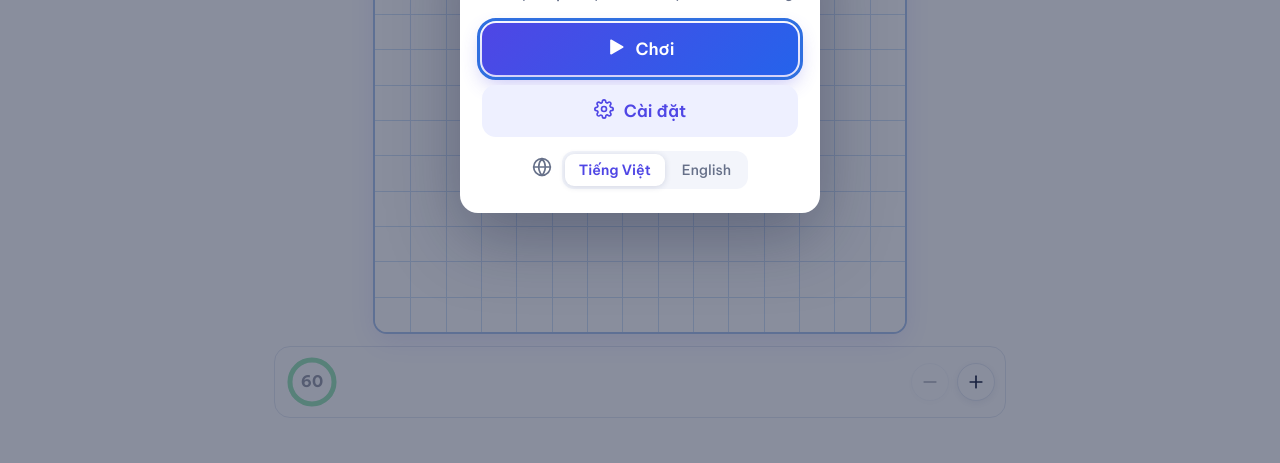
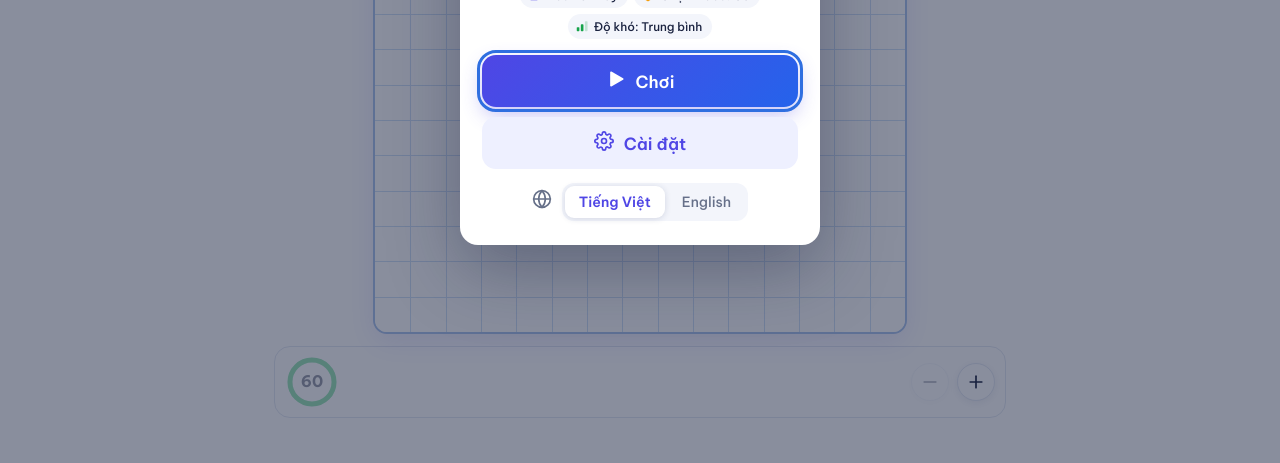
Before and after one commit to NQKhai97/game_caro_nk, a plain HTML site: page index.html in a window 1280 px wide. Shown: the part 337-800 px from the top of the page. Drawn offline with Linux system fonts and the light colour scheme.

Commit message:
Add files via upload

```diff
--- a/index.html
+++ b/index.html
@@ -191,7 +191,13 @@ dialog::backdrop { background: rgba(20, 30, 60, 0.5); }
 .logo-big { display: flex; align-items: center; justify-content: center; gap: 8px; margin-bottom: 4px; }
 .logo-big .name { font-size: 2.4rem; }
 .logo-big .lx, .logo-big .lo { width: 36px; height: 36px; font-size: 1.4rem; border-radius: 10px; }
-.start .sub { margin: 0 0 20px; color: var(--muted); font-size: 0.92rem; }
+.start .sub { margin: 0 0 12px; color: var(--muted); font-size: 0.92rem; }
+.startnote { display: flex; justify-content: center; flex-wrap: wrap; gap: 6px; margin: 0 0 16px; }
+.startnote span { display: inline-flex; align-items: center; gap: 5px; background: var(--hover); border-radius: 999px; padding: 4px 10px 4px 7px; font-size: 0.74rem; font-weight: 500; white-space: nowrap; }
+.startnote svg.i { width: 14px; height: 14px; }
+.startnote .n1 svg { color: #4f46e5; }
+.startnote .n2 svg { color: #f59e0b; }
+.startnote .n3 svg { color: #16a34a; }
 .big { display: flex; align-items: center; justify-content: center; gap: 10px; width: 100%; padding: 14px; border-radius: 14px; font-weight: 600; font-size: 1.05rem; border: 0; margin-bottom: 10px; }
 .big.primary { color: #fff; background: linear-gradient(135deg, #4f46e5, #2563eb); box-shadow: 0 8px 20px rgba(79, 70, 229, 0.32); }
 .big.soft { color: var(--brand); background: var(--brand-soft); }
@@ -273,6 +279,7 @@ dialog::backdrop { background: rgba(20, 30, 60, 0.5); }
   <div class="start">
     <div class="logo-big" id="startTitle"><span class="name" data-i18n="title">Cờ Caro</span><span class="lx">X</span><span class="lo">O</span></div>
     <p class="sub" data-i18n="startSub">Ai xếp được 5 quân liên tiếp trước sẽ thắng</p>
+    <div class="startnote" id="startNote"></div>
     <button class="big primary" id="playBtn" type="button"><span data-icon="play"></span><span data-i18n="play">Chơi</span></button>
     <button class="big soft" id="startSettingsBtn" type="button"><span data-icon="gear"></span><span data-i18n="settings">Cài đặt</span></button>
     <div class="langrow">
@@ -354,7 +361,8 @@ dialog::backdrop { background: rgba(20, 30, 60, 0.5); }
     sad: I('<circle cx="12" cy="12" r="10"/><path d="M16 16s-1.5-2-4-2-4 2-4 2"/><line x1="9" y1="9" x2="9.01" y2="9"/><line x1="15" y1="9" x2="15.01" y2="9"/>'),
     target: I('<circle cx="12" cy="12" r="10"/><circle cx="12" cy="12" r="6"/><circle cx="12" cy="12" r="2"/>'),
     hash: I('<line x1="4" y1="9" x2="20" y2="9"/><line x1="4" y1="15" x2="20" y2="15"/><line x1="10" y1="3" x2="8" y2="21"/><line x1="16" y1="3" x2="14" y2="21"/>'),
-    percent: I('<line x1="19" y1="5" x2="5" y2="19"/><circle cx="6.5" cy="6.5" r="2.5"/><circle cx="17.5" cy="17.5" r="2.5"/>')
+    percent: I('<line x1="19" y1="5" x2="5" y2="19"/><circle cx="6.5" cy="6.5" r="2.5"/><circle cx="17.5" cy="17.5" r="2.5"/>'),
+    shield: I('<path d="M12 22s8-4 8-10V5l-8-3-8 3v7c0 6 8 10 8 10z"/>')
   };
   function bars(n) {
     var h = [7, 12, 17], s = "";
@@ -383,7 +391,7 @@ dialog::backdrop { background: rgba(20, 30, 60, 0.5); }
   // ---------- Ngôn ngữ ----------
   var LANG = {
     vi: {
-      title: "Cờ Caro", startSub: "Ai xếp được 5 quân liên tiếp trước sẽ thắng", play: "Chơi", replay: "Chơi lại", moves: "nước đi", games: "ván", rate: "tỉ lệ thắng", goesFirst: "{who} đi trước",
+      title: "Cờ Caro", startSub: "Ai xếp được 5 quân liên tiếp trước sẽ thắng", play: "Chơi", replay: "Chơi lại", moves: "nước đi", games: "ván", rate: "tỉ lệ thắng", goesFirst: "{who} đi trước", nAi: "Đấu với máy", nPvp: "2 người chơi", nBlockOn: "Chặn 2 đầu: Có", nBlockOff: "Chặn 2 đầu: Không", nLevel: "Độ khó: {l}",
       undo: "Đi lại", newGame: "Ván mới", settings: "Cài đặt", fit: "Vừa khung", zoomIn: "Phóng to", zoomOut: "Thu nhỏ",
       soundOn: "Tắt âm thanh", soundOff: "Bật âm thanh",
       gLang: "Ngôn ngữ", gMode: "Chế độ", gLevel: "Độ khó", gFirst: "Đi trước", gBlock: "Chặn 2 đầu", gTimer: "Thời gian", gSound: "Âm thanh", gSize: "Cỡ bàn",
@@ -403,7 +411,7 @@ dialog::backdrop { background: rgba(20, 30, 60, 0.5); }
       you: "Bạn", cpu: "Máy", p1: "Người chơi 1", p2: "Người chơi 2", drawLbl: "Hòa"
     },
     en: {
-      title: "Caro", startSub: "First to get 5 in a row wins", play: "Play", replay: "Play again", moves: "moves", games: "games", rate: "win rate", goesFirst: "{who} goes first",
+      title: "Caro", startSub: "First to get 5 in a row wins", play: "Play", replay: "Play again", moves: "moves", games: "games", rate: "win rate", goesFirst: "{who} goes first", nAi: "Vs computer", nPvp: "2 players", nBlockOn: "Blocked ends: On", nBlockOff: "Blocked ends: Off", nLevel: "Level: {l}",
       undo: "Undo", newGame: "New game", settings: "Settings", fit: "Fit to view", zoomIn: "Zoom in", zoomOut: "Zoom out",
       soundOn: "Mute sound", soundOff: "Turn sound on",
       gLang: "Language", gMode: "Mode", gLevel: "Level", gFirst: "First move", gBlock: "Blocked ends", gTimer: "Time", gSound: "Sound", gSize: "Board",
@@ -957,6 +965,11 @@ dialog::backdrop { background: rgba(20, 30, 60, 0.5); }
     sb.title = sl; sb.setAttribute("aria-label", sl);
     var pills = $("startLang").querySelectorAll("button");
     for (var i = 0; i < pills.length; i++) pills[i].setAttribute("aria-pressed", pills[i].getAttribute("data-lang") === settings.lang ? "true" : "false");
+    var lvK = { easy: "lEasy", medium: "lMed", hard: "lHard" }[settings.level] || "lMed";
+    $("startNote").innerHTML =
+      '<span class="n1">' + (aiOn() ? ICONS.robot : ICONS.users) + t(aiOn() ? "nAi" : "nPvp") + "</span>" +
+      '<span class="n2">' + ICONS.shield + t(blockRule() ? "nBlockOn" : "nBlockOff") + "</span>" +
+      (aiOn() ? '<span class="n3">' + bars(settings.level === "easy" ? 1 : (settings.level === "medium" ? 2 : 3)) + t("nLevel", { l: t(lvK) }) + "</span>" : "");
     renderTimer();
     updateZoomUI();
   }
```
